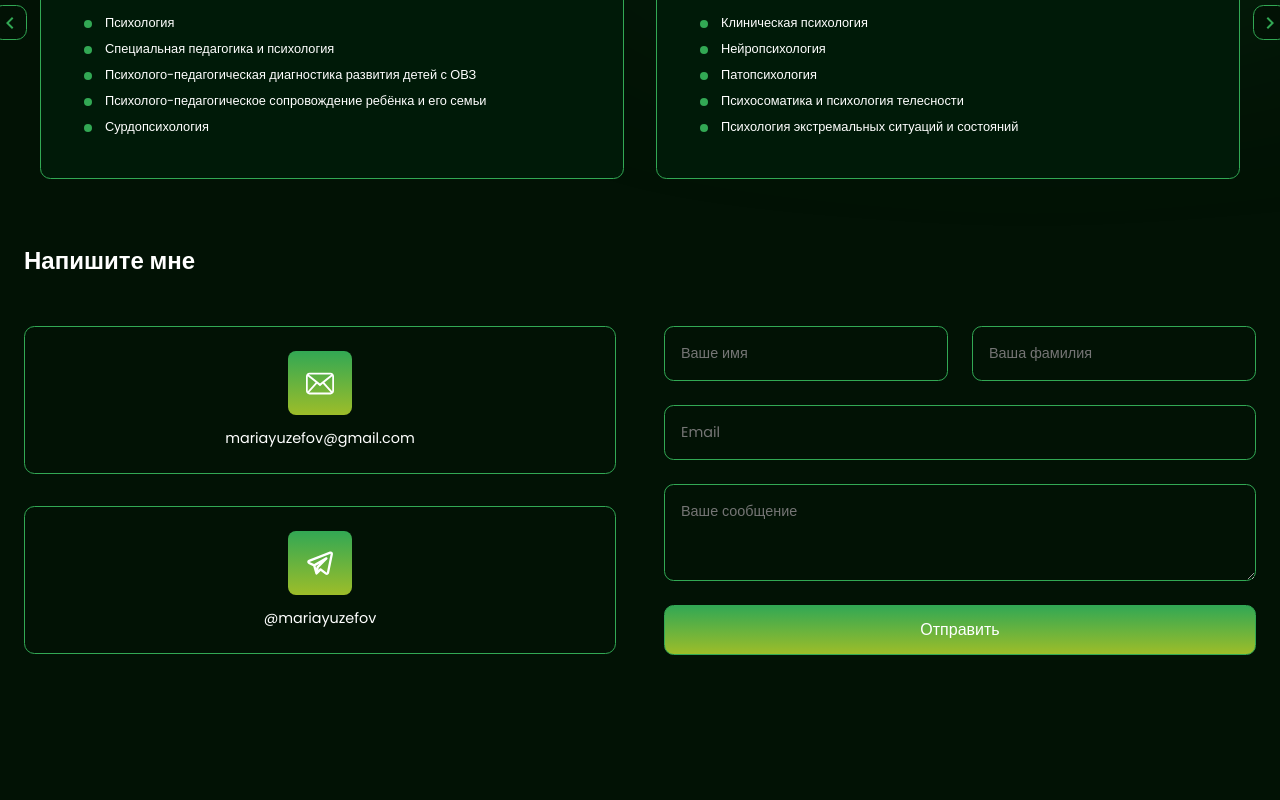
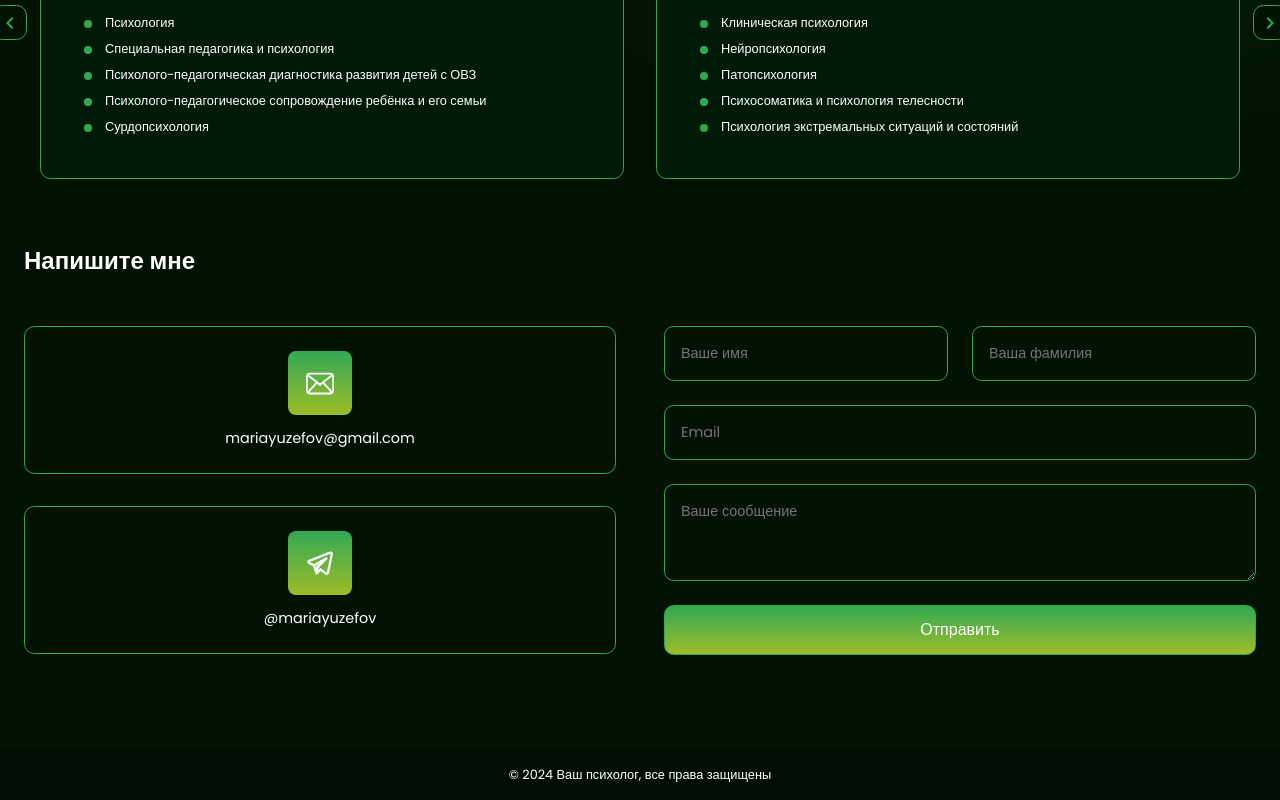
Before and after one commit to marknik139/your_psychologist, a React (Create React App) app: page / in a window 1280 px wide. Shown: the part 1581-2381 px from the top of the page. Before the commit the page ends 2331 px from the top, so only its background shows below. Built offline with nearby package versions, Linux system fonts and the light colour scheme; a web font is replaced by a local one.

Commit message:
add: footer

```diff
--- a/src/App.jsx
+++ b/src/App.jsx
@@ -5,6 +5,7 @@ import Hero from "./components/Hero/Hero";
 import Skills from "./components/Skills/Skills";
 import Education from "./components/Education/Education";
 import ContactMe from "./components/ContactMe/ContactMe";
+import Footer from "./components/Footer/Footer";
 
 const App = () => {
   return (
@@ -16,6 +17,7 @@ const App = () => {
             <Education/>
             <ContactMe/>
         </div>
+        <Footer/>
       </>
   )
 }
--- /dev/null
+++ b/src/components/Footer/Footer.css
@@ -0,0 +1,6 @@
+.footer {
+    font-size: 0.8rem;
+    text-align: center;
+    background: rgba(0, 0, 0, 0.3);
+    padding: 1rem;
+}
--- /dev/null
+++ b/src/components/Footer/Footer.jsx
@@ -0,0 +1,10 @@
+import React from "react";
+import "./Footer.css";
+
+const Footer = () => {
+    return (
+        <div className="footer">© 2024 Ваш психолог, все права защищены</div>
+    )
+};
+
+export default Footer;
```
Lines whose indentation alone changed are shown as unchanged.
